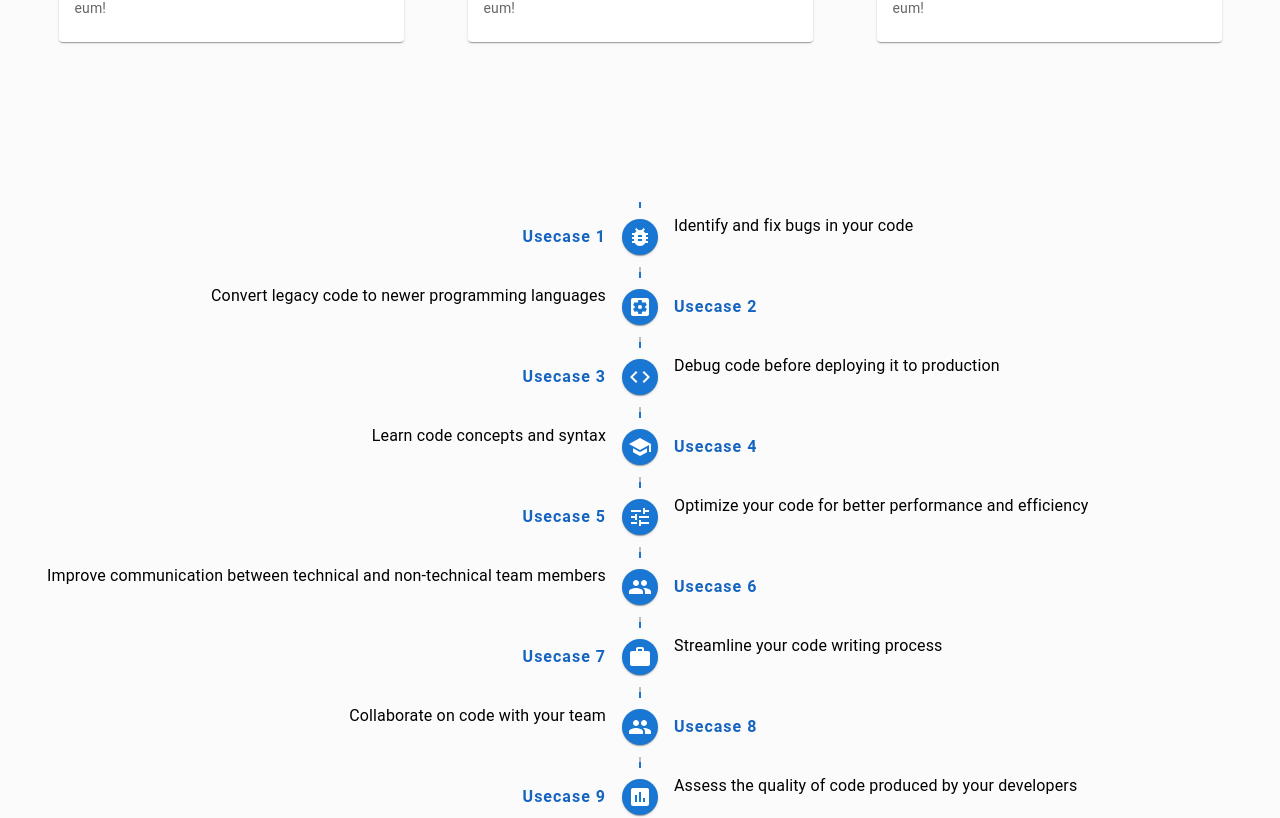
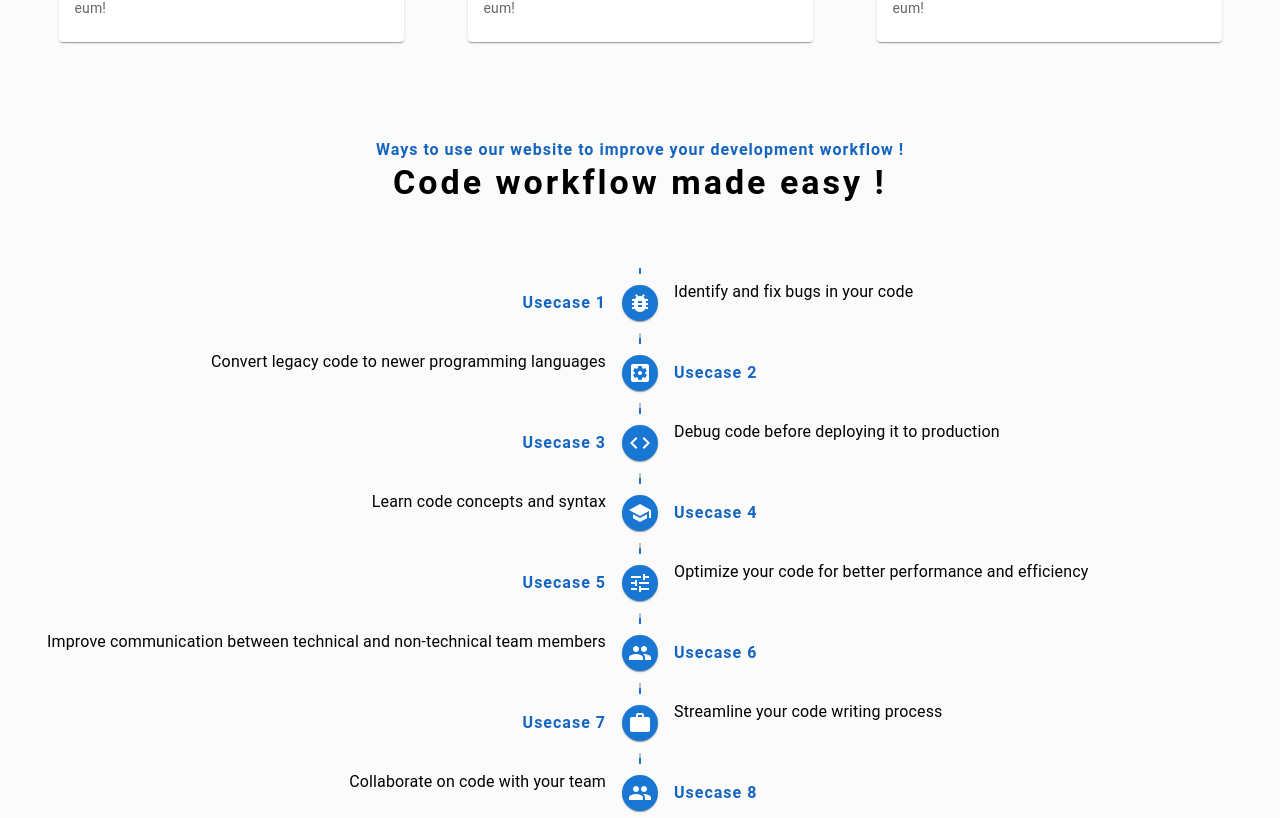
Before and after one commit to ArslanJajja1/my-code-buddy, a React (Vite) app in the folder client/: page / in a window 1280 px wide. Shown: the part 1040-1858 px from the top of the page. Built offline with nearby package versions, Linux system fonts and the light colour scheme; a web font is replaced by a local one.

Commit message:
Usecases headings

```diff
--- a/client/src/components/Usecases/Usecases.tsx
+++ b/client/src/components/Usecases/Usecases.tsx
@@ -1,116 +1,90 @@
-import Timeline from '@mui/lab/Timeline';
-import TimelineItem from '@mui/lab/TimelineItem';
-import TimelineSeparator from '@mui/lab/TimelineSeparator';
-import TimelineConnector from '@mui/lab/TimelineConnector';
-import TimelineContent from '@mui/lab/TimelineContent';
-import TimelineOppositeContent from '@mui/lab/TimelineOppositeContent';
-import TimelineDot from '@mui/lab/TimelineDot';
-import FastfoodIcon from '@mui/icons-material/Fastfood';
-import LaptopMacIcon from '@mui/icons-material/LaptopMac';
-import HotelIcon from '@mui/icons-material/Hotel';
-import RepeatIcon from '@mui/icons-material/Repeat';
-import Typography from '@mui/material/Typography';
-import BugIcon from '@mui/icons-material/BugReport';
-import CodeIcon from '@mui/icons-material/Code';
-import LegacyIcon from '@mui/icons-material/SettingsApplications';
-import LearningIcon from '@mui/icons-material/School';
-import OptimizationIcon from '@mui/icons-material/Tune';
-import TeamIcon from '@mui/icons-material/People';
-import FreelancerIcon from '@mui/icons-material/Work';
-import QualityIcon from '@mui/icons-material/Assessment';
-import CollaborationIcon from '@mui/icons-material/Group';
-import { useCases } from '../../data/usecasesData';
+import Timeline from "@mui/lab/Timeline";
+import TimelineItem from "@mui/lab/TimelineItem";
+import TimelineSeparator from "@mui/lab/TimelineSeparator";
+import TimelineConnector from "@mui/lab/TimelineConnector";
+import TimelineContent from "@mui/lab/TimelineContent";
+import TimelineOppositeContent from "@mui/lab/TimelineOppositeContent";
+import TimelineDot from "@mui/lab/TimelineDot";
+import Typography from "@mui/material/Typography";
+import BugIcon from "@mui/icons-material/BugReport";
+import CodeIcon from "@mui/icons-material/Code";
+import LegacyIcon from "@mui/icons-material/SettingsApplications";
+import LearningIcon from "@mui/icons-material/School";
+import OptimizationIcon from "@mui/icons-material/Tune";
+import TeamIcon from "@mui/icons-material/People";
+import FreelancerIcon from "@mui/icons-material/Work";
+import QualityIcon from "@mui/icons-material/Assessment";
+import CollaborationIcon from "@mui/icons-material/Group";
+import { Box } from "@mui/material";
+import { useCases } from "../../data/usecasesData";
 
-
-const icons = [<BugIcon />,<LegacyIcon/>,<CodeIcon/>,<LearningIcon/>,<OptimizationIcon/>,<TeamIcon/>,<FreelancerIcon/>,<CollaborationIcon/>,<QualityIcon/>]
-const Usecases = ()=> {
+const icons = [
+  <BugIcon />,
+  <LegacyIcon />,
+  <CodeIcon />,
+  <LearningIcon />,
+  <OptimizationIcon />,
+  <TeamIcon />,
+  <FreelancerIcon />,
+  <CollaborationIcon />,
+  <QualityIcon />,
+];
+const Usecases = () => {
   return (
-    <Timeline position="alternate" sx={{py:8}}>
-      {
-        useCases.map((usecase,index)=>(
+    <Box textAlign="center">
+      <Typography
+        sx={{
+          typography: { xs: "p" },
+          color: "primary.dark",
+          fontWeight: "bold !important",
+          letterSpacing: { md: "1px" },
+        }}
+        component="h6"
+      >
+        Ways to use our website to improve your development workflow !
+      </Typography>
+      <Typography
+        sx={{
+          typography: { xs: "h5", sm: "h4" },
+          fontWeight: "bold !important",
+          letterSpacing: { md: "3px" },
+        }}
+        component="h2"
+      >
+        Code workflow made easy !
+      </Typography>
+      <Timeline position="alternate" sx={{ py: 8 }}>
+        {useCases.map((usecase, index) => (
           <TimelineItem>
             <TimelineOppositeContent
-            sx={{ m: 'auto 0',fontWeight:'bold',letterSpacing:'1px' }}
+              sx={{ m: "auto 0", fontWeight: "bold", letterSpacing: "1px" }}
               align="right"
               variant="subtitle1"
               color="primary.dark"
             >
-            Usecase {index+1}
+              Usecase {index + 1}
             </TimelineOppositeContent>
             <TimelineSeparator>
-            <TimelineConnector sx={{ bgcolor: 'primary.main' }}/>
-            <TimelineDot color='primary'>
-              {icons[index]}
-            </TimelineDot>
+              <TimelineConnector sx={{ bgcolor: "primary.main" }} />
+              <TimelineDot color="primary">{icons[index]}</TimelineDot>
               <TimelineConnector />
             </TimelineSeparator>
-          <TimelineContent sx={{ py: '12px', px: 2 }}>
-            <Typography component="span" sx={{letterSpacing:'1px',typography:{xs:'caption',md:'body1'}}}>
+            <TimelineContent sx={{ py: "12px", px: 2 }}>
+              <Typography
+                component="span"
+                sx={{
+                  letterSpacing: "1px",
+                  typography: { xs: "caption", md: "body1" },
+                }}
+              >
                 {usecase.title}
               </Typography>
             </TimelineContent>
           </TimelineItem>
-        ))
-      }
+        ))}
+      </Timeline>
+    </Box>
+  );
+};
 
-
-
-      {/* <TimelineItem>
-        <TimelineOppositeContent
-          sx={{ m: 'auto 0' }}
-          variant="body2"
-          color="text.secondary"
-        >
-          10:00 am
-        </TimelineOppositeContent>
-        <TimelineSeparator>
-          <TimelineConnector />
-          <TimelineDot color="primary">
-            <LaptopMacIcon />
-          </TimelineDot>
-          <TimelineConnector />
-        </TimelineSeparator>
-        <TimelineContent sx={{ py: '12px', px: 2 }}>
-          <Typography variant="h6" component="span">
-            Code
-          </Typography>
-          <Typography>Because it&apos;s awesome!</Typography>
-        </TimelineContent>
-      </TimelineItem>
-
-      <TimelineItem>
-        <TimelineSeparator>
-          <TimelineConnector />
-          <TimelineDot color="primary" variant="outlined">
-            <HotelIcon />
-          </TimelineDot>
-          <TimelineConnector sx={{ bgcolor: 'secondary.main' }} />
-        </TimelineSeparator>
-        <TimelineContent sx={{ py: '12px', px: 2 }}>
-          <Typography variant="h6" component="span">
-            Sleep
-          </Typography>
-          <Typography>Because you need rest</Typography>
-        </TimelineContent>
-      </TimelineItem>
-
-      <TimelineItem>
-        <TimelineSeparator>
-          <TimelineConnector sx={{ bgcolor: 'secondary.main' }} />
-          <TimelineDot color="secondary">
-            <RepeatIcon />
-          </TimelineDot>
-          <TimelineConnector />
-        </TimelineSeparator>
-        <TimelineContent sx={{ py: '12px', px: 2 }}>
-          <Typography variant="h6" component="span">
-            Repeat
-          </Typography>
-          <Typography>Because this is the life you love!</Typography>
-        </TimelineContent>
-      </TimelineItem> */}
-    </Timeline>
-  );
-}
-
-export default Usecases
+export default Usecases;
```
Lines whose indentation alone changed are shown as unchanged.
